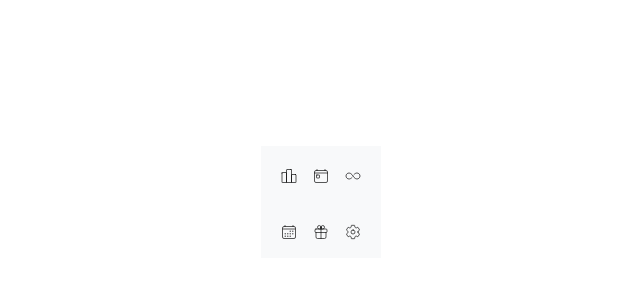
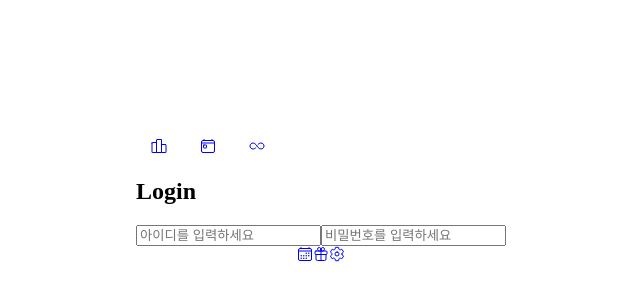
Before and after one commit to suyeonlee333333/accountBook-front, a React (Vite) app: page /login in a window 1280 px wide. Before the commit this address had no page. Shown: the part 198-498 px from the top of the page, without its empty margins (319-959 px from the left). Built offline with nearby package versions, Linux system fonts and the light colour scheme.

Commit message:
로그인

```diff
--- a/src/App.css
+++ b/src/App.css
@@ -2,6 +2,7 @@
     display: flex;
     justify-content: center;
     }
+
     .header {
     display: flex;
     justify-content: center;
@@ -33,23 +34,34 @@
     }
 
     .top-bar {
-
         display: left;
         align-items: center;
     }
 
-    .under-bar {
-        display:flex;
-        justify-content: center;
-        align-items: center;
-        gap: auto;
+    .top-icons {
+        margin-right: 5%;
+        margin-left: 4%;
     }
 
-    .me-auto {
-        margin: auto;
-
+    .under-bar {
+        display: flex;
+        align-items: center;
+        justify-content: center;
     }
 
+    .under-icons {
+        margin:25%;
+    }
+
+    .navbar {
+        width: 100%;
+    }
+
+    .under-bar .navbar {
+        width: 100%;
+        display: flex;
+        justify-content: center;
+    }
     .write-container {
         width: 100%;
         max-width: 1200px;
--- a/src/App.jsx
+++ b/src/App.jsx
@@ -4,7 +4,8 @@ import { Navbar, Nav, Container } from 'react-bootstrap';
 import { BrowserRouter, Routes, Route, Link, useParams, useLocation, useNavigate } from 'react-router-dom';
 import WriteComponent from "./write.jsx";
 import { IoGiftOutline, IoCalendarOutline, IoSettingsOutline, IoInfiniteOutline, IoTodayOutline, IoPodiumOutline } from "react-icons/io5";
-
+import DailyStatFetcher from "./DailyStatFetcher.jsx";
+import Login from "./login.jsx";
 
 
 export default function App() {
@@ -14,12 +15,12 @@ export default function App() {
     <BrowserRouter>
       <div className="App">
         {/* 상단 네비게이션 바 */}
-        <Navbar bg="light" data-bs-theme="light" className="top-bar">
+        <Navbar>
           <Container className="top-bar">
-            <Nav className="me-auto">
-              <Nav.Link as={Link} to="/stats"><IoPodiumOutline /></Nav.Link>
-              <Nav.Link as={Link} to="/check"><IoTodayOutline /></Nav.Link>
-              <Nav.Link as={Link} to="/couple-linking"><IoInfiniteOutline /></Nav.Link>
+            <Nav className="navbar">
+              <Nav.Link as={Link} to="/stats" className="top-icons"><IoPodiumOutline /></Nav.Link>
+              <Nav.Link as={Link} to="/check" className="top-icons"><IoTodayOutline /></Nav.Link>
+              <Nav.Link as={Link} to="/couple-linking" className="top-icons"><IoInfiniteOutline /></Nav.Link>
             </Nav>
           </Container>
         </Navbar>
@@ -29,12 +30,13 @@ export default function App() {
           <Route path="/" element={<CalendarPage />} />
           <Route path="/date/:date" element={<DateDetailPage />} />
           <Route path="/writebox" element={<WriteComponent />} />
+          <Route path="/login" element={<Login />} />
         </Routes>
 
         {/* 하단 네비게이션 바 */}
-        <Navbar bg="light" data-bs-theme="light">
-          <Container className="under-bar" style={{width: '100%'}}>
-            <Nav className="me-auto justify-content-around w-100">
+        <Navbar>
+          <Container className="under-bar">
+            <Nav className="under-nav">
               <Nav.Link as={Link} to="/"><IoCalendarOutline /></Nav.Link>
               <Nav.Link as={Link} to="/shop"><IoGiftOutline /></Nav.Link>
               <Nav.Link as={Link} to="/settings"><IoSettingsOutline /></Nav.Link>
@@ -48,8 +50,12 @@ export default function App() {
   function CalendarPage () {
   const [currentDate,setCurrentDate]=useState(new Date());
   const [dates, setDates]=useState([]);
-  const [selectedDate, setSelectedDate] = useState(null); // 선택된 날짜
+  const [selectedDate, setSelectedDate] = useState(() => {
+  const today = new Date();
+  return today.toISOString().split("T")[0]; // YYYY-MM-DD 형식
+});
   const [records, setRecords] = useState({}); // 날짜별 소비 기록 저장
+
   //const [showWrite, setShowWrite] = useState(false);
   const location = useLocation();
   const navigate = useNavigate();
@@ -140,6 +146,9 @@ export default function App() {
 
 
 
+
+
+
     return (
       <>
         <div className="header">
@@ -160,7 +169,7 @@ export default function App() {
         {dates.map((d) => (
           <div
             key={d.dateStr}
-            onClick={() => d.type === "this" && handleDateClick(d.dateStr)}
+            onClick={() => d.type === "this" && handleDateClick(d.dateStr)}// handleDateClick(d.dateStr)
             style={{
             padding: "10px",
             cursor: d.type === "this" ? "pointer" : "default",
@@ -185,20 +194,22 @@ export default function App() {
 
       <div className="records mt-4">
           {selectedDate ? (
-            <>
-              <h5>{selectedDate} 소비 기록</h5>
-              {!(records[selectedDate]?.length) ? (
-                <div className="text-muted">아직 기록이 없습니다.</div>
-              ) : (
-                records[selectedDate].map((r, i) => (
-                  <div key={i} className="card p-2 mb-2 shadow-sm">
-                    <p>금액: {r.amount}원</p>
-                    <p>태그: {r.tags?.join(", ") || "-"}</p>
-                    <p>메모: {r.memo || "-"}</p>
-                  </div>
-                ))
-              )}
-            </>
+            <DailyStatFetcher d={{ type: "this", dateStr: selectedDate }} />
+            // <>
+            //   <h5>{selectedDate} 소비 기록</h5>
+            //   {!(records[selectedDate]?.length) ? (
+            //     <div className="text-muted">아직 기록이 없습니다.</div>
+            //   ) : (
+            //     records[selectedDate].map((r, i) => (
+            //       <div key={i} className="card p-2 mb-2 shadow-sm">
+            //         <span>{r.amount}원</span>
+            //         <span>({r.payment})</span> {/* 카드 or 현금 */}
+            //         <p>태그: {r.tags?.join(", ") || "-"}</p>
+            //         <p>메모: {r.memo || "-"}</p>
+            //       </div>
+            //     ))
+            //   )}
+            // </>
           ) : (
             <span className="text-muted">날짜를 선택하면 소비 기록이 표시됩니다.</span>
           )}
--- /dev/null
+++ b/src/DailyStatFetcher.jsx
@@ -0,0 +1,38 @@
+import React, { useState } from "react";
+
+
+    export default function DailyStatFetcher({ d }) {
+    const [stat, setStat] = useState(null);
+    const [error, setError] = useState(null);
+
+    const handleclick= async (dateStr) => {
+    const response = await fetch(
+        `http://localhost:8080/user/dailystat?date=${dateStr}`
+    );
+
+    if (!response.ok) {
+        throw new Error("서버 요청 실패");
+    }
+
+    const data = await response.json();
+    setStat(data); // 받아온 JSON 저장
+
+    return (
+        <div>
+        <button onClick={handleclick}>통계 불러오기</button>
+
+        {error && <p style={{ color: "red" }}>에러: {error}</p>}
+
+        {stat && (
+            <div style={{ marginTop: "10px", padding: "10px", border: "1px solid gray" }}>
+            <p><b>날짜:</b> {stat.date}</p>
+            <p><b>금액:</b> {stat.money}</p>
+            <p><b>설명:</b> {stat.descriptions}</p>
+            <p><b>타입:</b> {stat.type}</p>
+            <p><b>카테고리:</b> {stat.category}</p>
+            </div>
+        )}
+        </div>
+    );
+    }
+    }
--- /dev/null
+++ b/src/login.jsx
@@ -0,0 +1,20 @@
+import { useState, useEffect } from 'react';
+import './App.css';
+
+export default function login() {
+    const [username, setUsername] = useState('');
+    const [password, setPassword] = useState('');
+    return (
+        <div className='login-container'>
+            <h2>Login</h2>
+            <input type="text" placeholder="아이디를 입력하세요 "
+            onChange={(e)=>{setUsername(e.target.value)}}>
+
+            </input>
+            <input type="password" placeholder="비밀번호를 입력하세요"
+            onChange={(e)=>{setPassword(e.target.value)}}></input>
+
+
+        </div>
+    )
+}
--- a/src/write.jsx
+++ b/src/write.jsx
@@ -1,6 +1,6 @@
 import './App.css';
 import {useState, useEffect} from 'react';
-import 'bootstrap/dist/css/bootstrap.min.css';
+//import 'bootstrap/dist/css/bootstrap.min.css';
 import { Navbar, Nav, Container } from 'react-bootstrap';
 import { BrowserRouter, Routes, Route, useParams, useNavigate, useLocation } from 'react-router-dom';
 import flex from './image/flex.png';
@@ -15,6 +15,7 @@ export default function WritePage() {
     const [selectedTag, setSelectedTag] = useState(null);
     const [amount, setAmount] = useState('');
     const [note, setNote] = useState('');
+    const [paymentMethod, setPaymentMethod] = useState(''); // 기본값으로 카드 설정
 
     const navigate = useNavigate();
     const location = useLocation();
@@ -24,6 +25,7 @@ export default function WritePage() {
     const handleSubmit = () => {
     const data = {
         amount: Number(amount) || 0,
+        paymentMethod: "카드", // 기본값으로 카드 설정, 필요시 수정 가능
         tags: selectedTag ? [selectedTag] : [],
         memo: note,
         date: dateFromCalendar || new Date().toISOString().split("T")[0]
```
